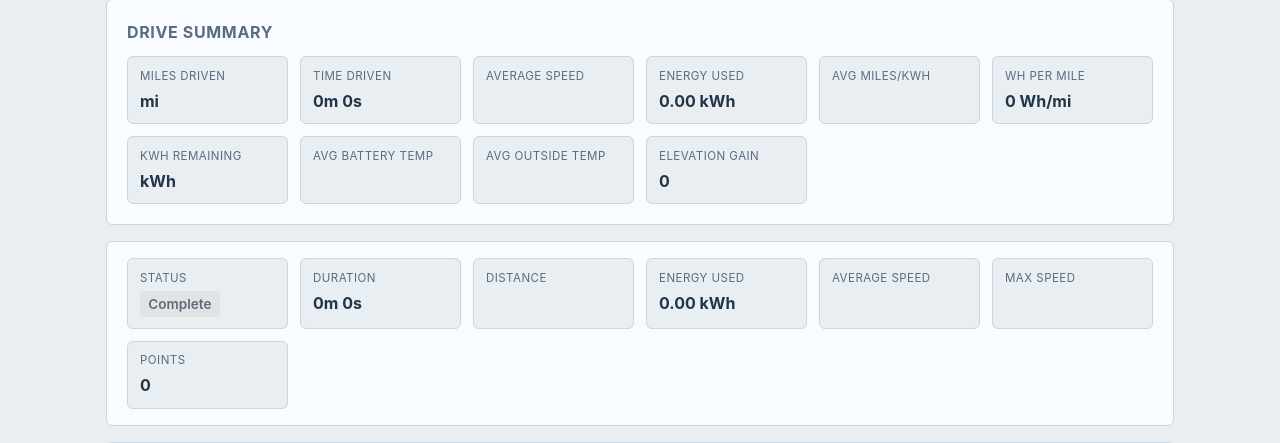
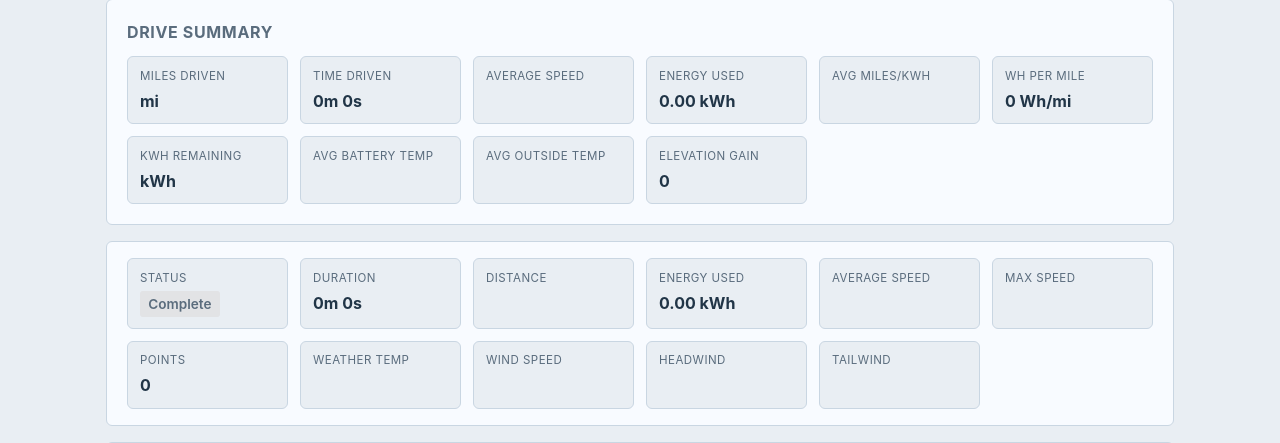
Before and after one commit to ktigges/Ford, a Python web app: template templates/drive_detail.html in a window 1280 px wide. Shown: the part 241-684 px from the top of the page. Run offline with Jinja, Linux system fonts and the light colour scheme; the template is opened without the code that fills it, so the values that code supplies are empty.

Commit message:
Move weather display from drives list to drive detail
- Remove weather columns from drives list table for cleaner view
- Add weather KPI tiles to drive detail screen: Temp, Wind Speed, Headwind, Tailwind
- Keep overall weather stats on drives list KPI card

```diff
--- a/templates/drive_detail.html
+++ b/templates/drive_detail.html
@@ -103,6 +103,38 @@
     <div class="drive-kpi">
       <div class="drive-kpi-label">Points</div>
       <div class="drive-kpi-value">{{ points|length }}</div>
+    </div>
+    <div class="drive-kpi">
+      <div class="drive-kpi-label">Weather Temp</div>
+      <div class="drive-kpi-value">
+        {% if drive.weather_temp_c is not none %}
+          {{ convert(drive.weather_temp_c, 'weather_temp_c')|round(1) }} {{ ulabel('temperature') }}
+        {% else %}–{% endif %}
+      </div>
+    </div>
+    <div class="drive-kpi">
+      <div class="drive-kpi-label">Wind Speed</div>
+      <div class="drive-kpi-value">
+        {% if drive.wind_speed_avg_kmh is not none %}
+          {{ drive.wind_speed_avg_kmh|round(1) }} {{ ulabel('speed') }}
+        {% else %}–{% endif %}
+      </div>
+    </div>
+    <div class="drive-kpi">
+      <div class="drive-kpi-label">Headwind</div>
+      <div class="drive-kpi-value">
+        {% if drive.headwind_component_kmh is not none %}
+          {{ drive.headwind_component_kmh|round(1) }} {{ ulabel('speed') }}
+        {% else %}–{% endif %}
+      </div>
+    </div>
+    <div class="drive-kpi">
+      <div class="drive-kpi-label">Tailwind</div>
+      <div class="drive-kpi-value">
+        {% if drive.tailwind_component_kmh is not none %}
+          {{ drive.tailwind_component_kmh|round(1) }} {{ ulabel('speed') }}
+        {% else %}–{% endif %}
+      </div>
     </div>
   </div>
 </div>
```
Also changed, not shown: templates/drives.html (+0 -24 lines).
